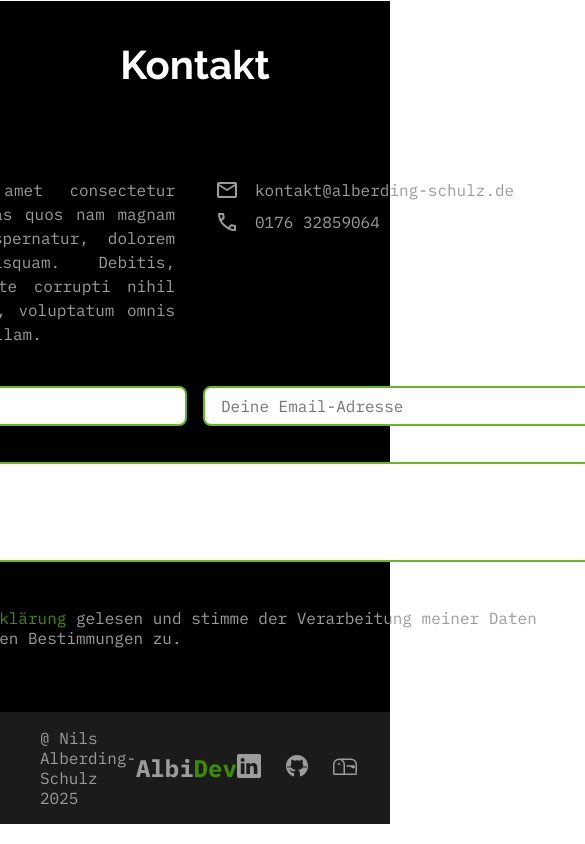
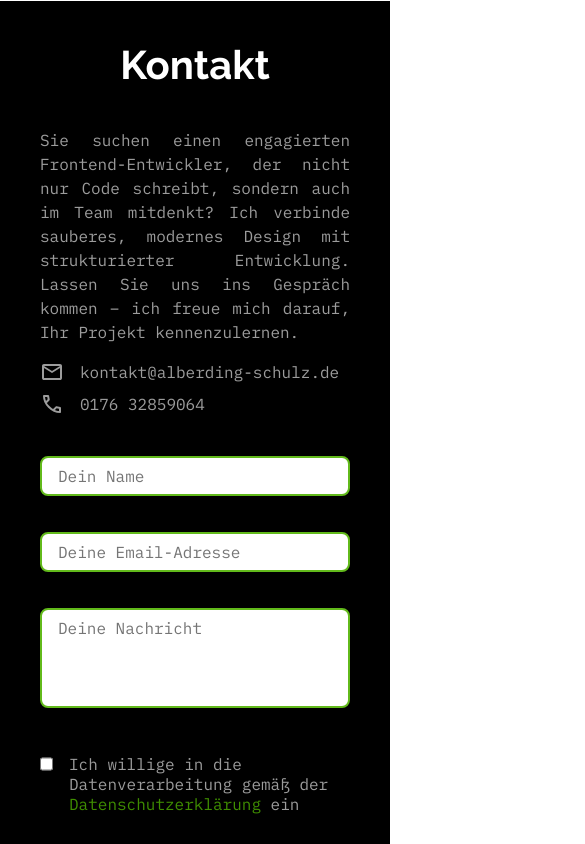
Before and after one commit to nilsalberding/realportfolio, an Angular app: page / in a window 390 px wide. Shown: the part 3940-4784 px from the top of the page, 585 px wide, since content can reach past the window. Built offline with nearby package versions, Linux system fonts and the light colour scheme.

Commit message:
add responsive design to contact-section

```diff
--- a/src/app/main-content/contact/contact.component.html
+++ b/src/app/main-content/contact/contact.component.html
@@ -2,9 +2,9 @@
     <div class="content">
         <h2>Kontakt</h2>
         <div class="contact-head">
-            <p>Lorem ipsum dolor sit amet consectetur adipisicing elit. Eaque alias quos nam magnam maiores repudiandae,
-                ex aspernatur, dolorem placeat ut velit quisquam. Debitis, reprehenderit dolor voluptate corrupti nihil
-                ut at voluptates vel, minus, voluptatum omnis dolores nostrum. Odio, hic ullam.</p>
+            <p>Sie suchen einen engagierten Frontend-Entwickler, der nicht nur Code schreibt, sondern auch im Team
+                mitdenkt? Ich verbinde sauberes, modernes Design mit strukturierter Entwicklung. Lassen Sie uns ins
+                Gespräch kommen – ich freue mich darauf, Ihr Projekt kennenzulernen.</p>
             <div class="contact-data">
                 <a href="mailto: kontakt@alberding-schulz.de">
                     <svg xmlns="http://www.w3.org/2000/svg" height="24px" viewBox="0 -960 960 960" width="24px">
@@ -29,7 +29,8 @@
                     <input #name="ngModel" [(ngModel)]="contactData.name" type="text" id="name" name="name"
                         placeholder="Dein Name" (ngModelChange)="saveData()" required>
                     @if (!name.valid && (name.touched || contactForm.submitted)){
-                    <span class="warning">Bitte trage einen Namen ein!</span>
+                    <span class="warning">Erforderliches Feld!
+                    </span>
                     }
                 </div>
                 <div class="form-input">
@@ -37,26 +38,25 @@
                         placeholder="Deine Email-Adresse" (ngModelChange)="saveData()" required
                         pattern="[a-zA-Z0-9._%+\-]+@[a-zA-Z0-9.\-]+\.[a-zA-Z]{2,}">
                     @if (!mail.valid && (mail.touched || contactForm.submitted)) {
-                    <span class="warning">Bitte trage eine Email-Adresse ein!</span>
+                    <span class="warning">Erforderliches Feld!</span>
                     }
                 </div>
             </div>
             <div class="form-message">
-                <textarea #message="ngModel" [(ngModel)]="contactData.message" name="message" id="message" placeholder="Deine Nachricht"
-                    (ngModelChange)="saveData()" required></textarea>
+                <textarea #message="ngModel" [(ngModel)]="contactData.message" name="message" id="message"
+                    placeholder="Deine Nachricht" (ngModelChange)="saveData()" required></textarea>
                 @if (!message.valid && (message.touched || contactForm.submitted)) {
-                <span class="warning">Bitte trage eine Nachricht ein!</span>
+                <span class="warning">Erforderliches Feld!</span>
                 }
             </div>
             <div class="form-submit">
                 <div class="checkbox">
                     <input type="checkbox" #checkPrivacy="ngModel" [(ngModel)]="contactData.privacy" name="privacy"
                         id="privacy" (ngModelChange)="saveData()" required>
-                    <label for="privacy" (click)="$event.preventDefault()">Ich habe die<a href="privacy"
-                            (click)="$event.stopPropagation()"> Datenschutzerklärung </a>gelesen und stimme der
-                        Verarbeitung meiner Daten gemäß den dort beschriebenen Bestimmungen zu.</label>
+                    <label for="privacy" (click)="$event.preventDefault()">Ich willige in die Datenverarbeitung gemäß
+                        der <a href="privacy" (click)="$event.stopPropagation()"> Datenschutzerklärung </a> ein</label>
                     @if(!checkPrivacy.valid && contactForm.submitted){
-                    <span class="warning">Bitte stimme den Datenschutzrichtlinen zu!</span>
+                    <span class="warning">Erforderliches Feld!</span>
                     }
                 </div>
                 <input class="btn-submit" type="submit" value="Send">
--- a/src/app/main-content/contact/contact.component.scss
+++ b/src/app/main-content/contact/contact.component.scss
@@ -5,6 +5,7 @@
     position: absolute;
     bottom: 0;
     left: 0;
+    font-size: 1.6rem;
 }
 
 section {
@@ -15,19 +16,34 @@ section {
 
         h2 {
             color: var(--color-hl1);
+            margin: 0;
         }
 
         .contact-head {
             @include all.fl($flexdir: row, $alit: flex-start, $gap: 4rem);
+            max-width: 95rem;
+
+            @include all.tablet {
+                flex-direction: column;
+                gap: 1.6rem;
+            }
 
             p {
-                width: 45rem;
+                width: 50%;
                 text-align: justify;
+
+                @include all.tablet {
+                    width: 100%;
+                }
             }
 
             .contact-data {
                 @include all.fl($alit: flex-start, $gap: 0.8rem);
-                width: 45rem;
+                width: 50%;
+
+                @include all.tablet {
+                    width: 100%;
+                }
 
                 a {
                     @include all.fl($flexdir: row, $gap: 1.6rem);
@@ -47,16 +63,25 @@ section {
 
         form {
             @include all.fl($gap: 1.6rem);
-            width: 95rem;
+            max-width: 95rem;
 
             .form-contact {
                 @include all.fl($flexdir: row, $gap: 1.6rem);
                 width: 100%;
 
+                @include all.tablet {
+                    flex-direction: column;
+                }
+
 
                 .form-input {
                     flex: 1;
                     height: 6rem;
+
+                    @include all.tablet {
+                        width: 100%;
+                        flex: auto;
+                    }
 
                     input {
                         width: 100%;
@@ -95,9 +120,13 @@ section {
             .form-submit {
                 @include all.fl($flexdir: row, $alit: flex-start, $gap: 1.6rem);
 
+                @include all.mobile {
+                    flex-direction: column;
+                    align-items: center;
+                }
+
                 .checkbox {
                     @include all.fl($flexdir: row, $gap: 1.6rem, $alit: flex-start);
-
 
                     input {
                         width: 2rem;
@@ -108,13 +137,17 @@ section {
                     label {
                         color: var(--color-ptext);
                         margin-bottom: 2.4rem;
-                        a{
+                        @media(max-width:445px){
+                            margin-bottom: 4rem;
+                        }
+
+                        a {
                             color: var(--color-btns)
                         }
                     }
                 }
 
-                .btn-submit{
+                .btn-submit {
                     @include all.button();
                     color: var(--color-btn-text);
                     font-family: 'IBM Plex Mono';
```
